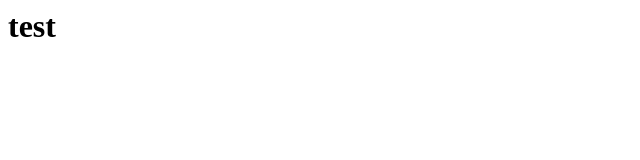
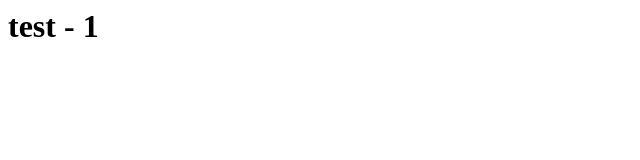
Before and after one commit to TryGlueOps/app, a plain HTML site: page index.html in a window 1280 px wide. Shown: the full height of the page, 0-640 px from the left. Drawn offline with Linux system fonts and the light colour scheme.

Commit message:
Update index.html

```diff
--- a/index.html
+++ b/index.html
@@ -1 +1 @@
-<h1> test</h1>
+<h1> test - 1</h1>
```
